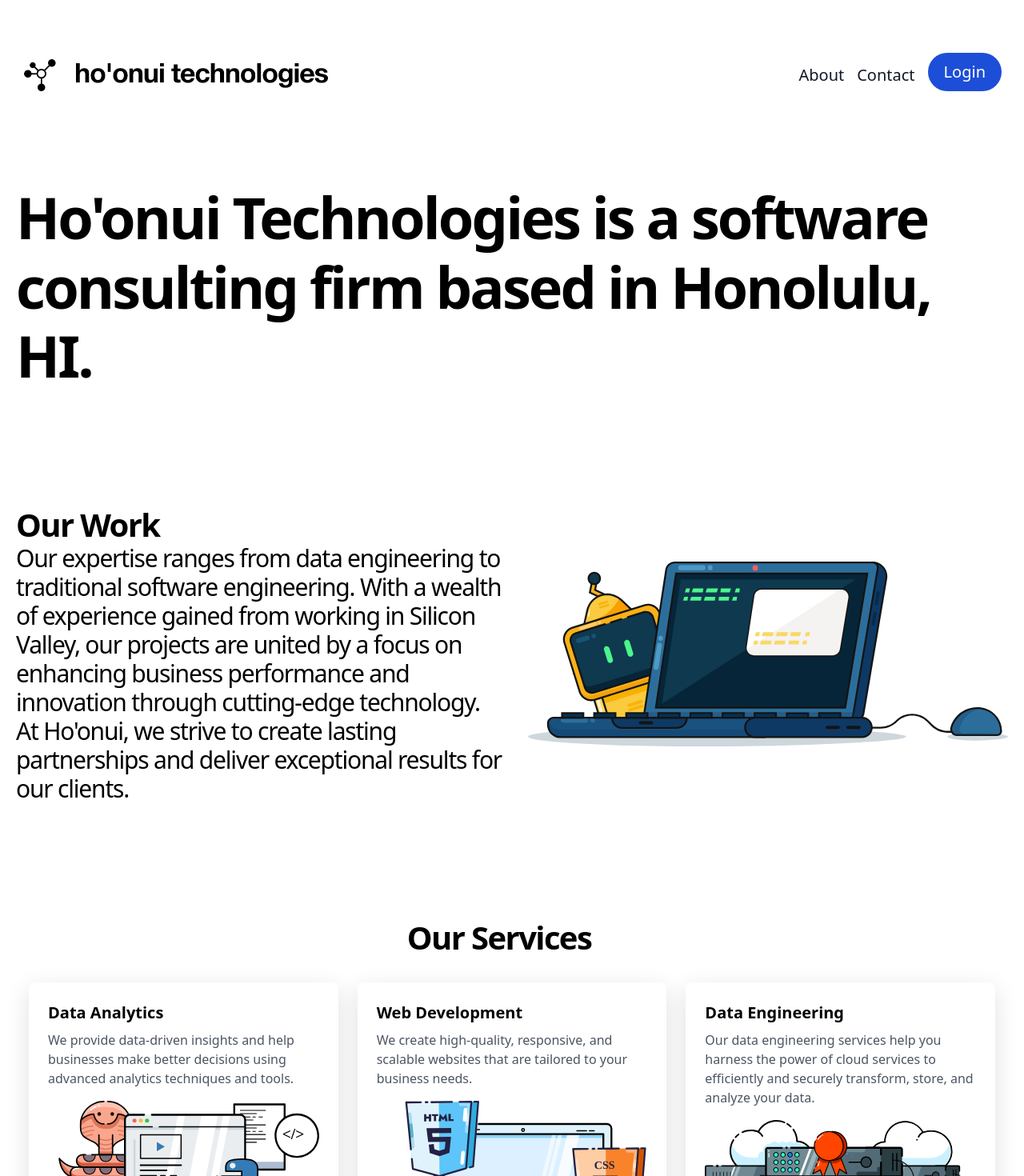
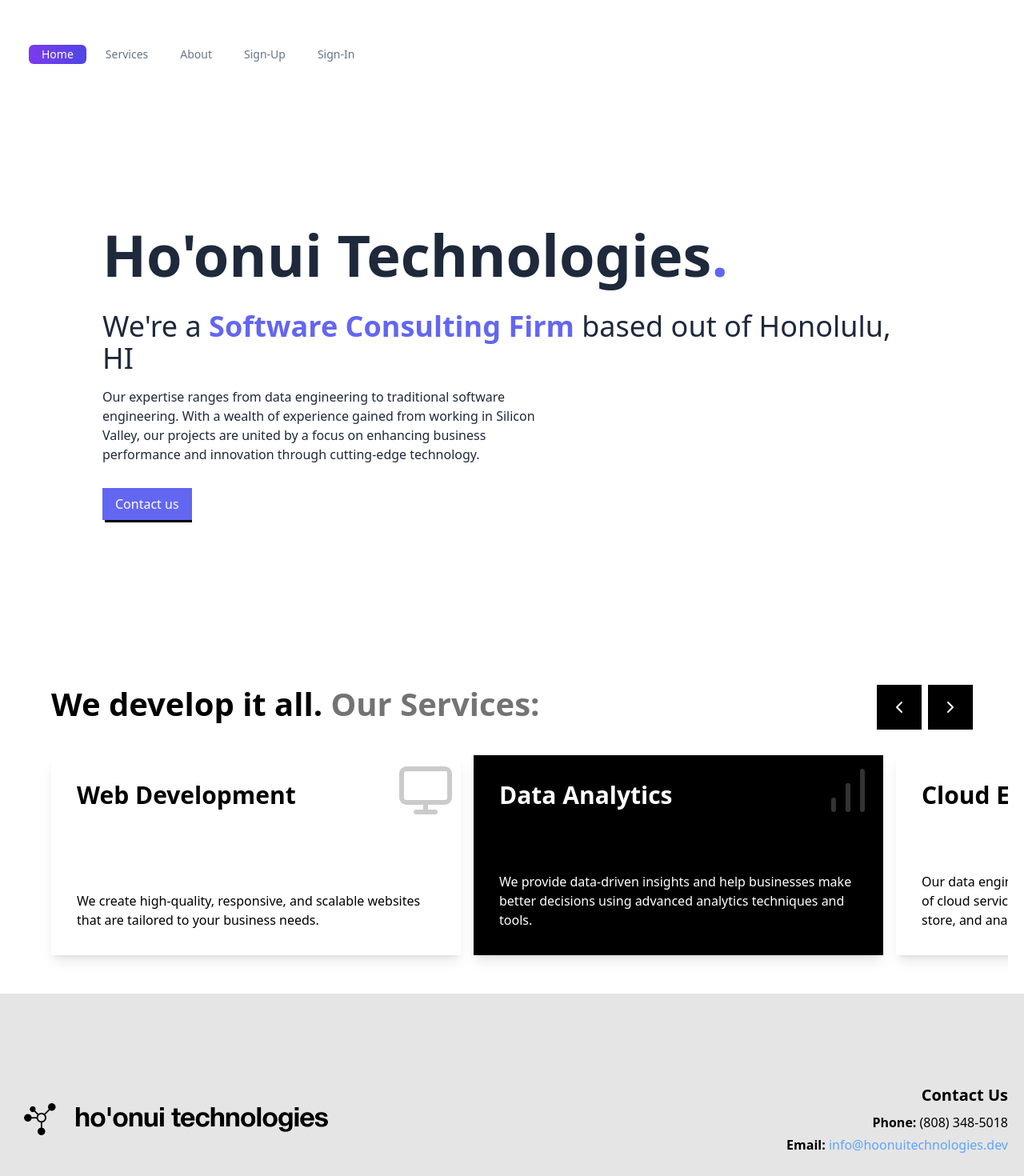
Before and after one commit to Ho-onui-Technologies/hoonui-app, a Next.js app: page / in a window 1280 px wide. Shown: the top 1470 px of the page at 80% size. Built offline with nearby package versions, Linux system fonts and the light colour scheme; no server answers.

Commit message:
WIP Hover Component Overhaul

```diff
--- /dev/null
+++ b/components/landing/landing-navbar.tsx
@@ -0,0 +1,49 @@
+import { motion } from "framer-motion";
+import { useState } from "react";
+
+const tabs = ["Home", "Services", "About", "Sign-Up", "Sign-In"];
+
+const ChipTabs = () => {
+  const [selected, setSelected] = useState(tabs[0]);
+
+  return (
+    <div className="px-4 py-14 flex items-center flex-wrap gap-2">
+      {tabs.map((tab) => (
+        <Chip
+          text={tab}
+          selected={selected === tab}
+          setSelected={setSelected}
+          key={tab}
+        />
+      ))}
+    </div>
+  );
+};
+
+const Chip = ({
+  text,
+  selected,
+  setSelected,
+}) => {
+  return (
+    <button
+      onClick={() => setSelected(text)}
+      className={`${
+        selected
+          ? "text-white"
+          : "text-slate-500 hover:text-slate-200 hover:bg-slate-500"
+      } text-sm transition-colors px-4 py-0.5 rounded-md relative`}
+    >
+      <span className="relative z-10">{text}</span>
+      {selected && (
+        <motion.span
+          layoutId="pill-tab"
+          transition={{ type: "spring", duration: 0.5 }}
+          className="absolute inset-0 z-0 bg-gradient-to-r from-violet-600 to-indigo-600 rounded-md"
+        ></motion.span>
+      )}
+    </button>
+  );
+};
+
+export default ChipTabs;
--- a/components/landing/landing.tsx
+++ b/components/landing/landing.tsx
@@ -1,41 +1,117 @@
 import Image from 'next/image';
+import { motion, useAnimation, useInView } from "framer-motion";
 import LandingHeader from './landing-header';
+import ChipTabs from './landing-navbar';
+import { useEffect, useRef, useState } from 'react';
+import {
+  FiChevronLeft,
+  FiChevronRight,
+  FiDatabase,
+  FiBarChart,
+  FiMonitor
+} from "react-icons/fi";
+import { IconType } from 'react-icons';
 
-const ServiceCard = ({ title, description, imgUrl }) => (
-  <div className="bg-white shadow-md p-6 rounded-lg">
-    <h3 className="text-xl font-bold mb-2">{title}</h3>
-    <p className="text-gray-600">{description}</p>
-    <img className="mt-4 rounded-lg" src={imgUrl} alt={`${title} illustration`} />
-  </div>
-);
+interface FeatureProps {
+  position: number;
+  index: number;
+  title: string;
+  description: string;
+  Icon: IconType;
+}
+
+const Feature = ({
+  position,
+  index,
+  title,
+  description,
+  Icon,
+}: FeatureProps) => {
+  const translateAmt =
+    position >= index ? index * 100 : index * 100 - 100 * (index - position);
+
+  return (
+    <motion.div
+      animate={{ x: `${-translateAmt}%` }}
+      transition={{
+        ease: "easeInOut",
+        duration: 0.35,
+      }}
+      className={`relative flex min-h-[250px] w-10/12 max-w-lg shrink-0 flex-col justify-between overflow-hidden p-8 shadow-lg md:w-3/5 ${index % 2 ? "bg-black text-white" : " bg-white"
+        }`}
+    >
+      <Icon className="absolute right-2 top-2 text-7xl opacity-20" />
+      <h3 className="mb-8 text-3xl font-bold">{title}</h3>
+      <p>{description}</p>
+    </motion.div>
+  );
+};
+
+interface RevealProps {
+  children: JSX.Element;
+}
+
+export const Reveal = ({ children }: RevealProps) => {
+  const ref = useRef(null);
+  const isInView = useInView(ref, { once: true });
+
+  const mainControls = useAnimation();
+  const slideControls = useAnimation();
+
+  useEffect(() => {
+    if (isInView) {
+      mainControls.start("visible");
+      slideControls.start("visible");
+    }
+  }, [isInView]);
+
+  return (
+    <div ref={ref} className="relative w-fit overflow-hidden">
+      <motion.div
+        variants={{
+          hidden: { opacity: 0, y: 75 },
+          visible: { opacity: 1, y: 0 },
+        }}
+        initial="hidden"
+        animate={mainControls}
+        transition={{ duration: 0.5, delay: 0.25 }}
+      >
+        {children}
+      </motion.div>
+      <motion.div
+        variants={{
+          hidden: { left: 0 },
+          visible: { left: "100%" },
+        }}
+        initial="hidden"
+        animate={slideControls}
+        transition={{ duration: 0.5, ease: "easeIn" }}
+        className="absolute bottom-1 left-0 right-0 top-1 z-20 bg-indigo-600"
+      />
+    </div>
+  );
+};
 
 const Intro = () => {
-  const services = [
-    {
-      title: 'Data Analytics',
-      description:
-        'We provide data-driven insights and help businesses make better decisions using advanced analytics techniques and tools.',
-      imgUrl: 'assets/da.svg',
-    },
-    {
-      title: 'Web Development',
-      description:
-        'We create high-quality, responsive, and scalable websites that are tailored to your business needs.',
-      imgUrl: 'assets/wd2.svg',
-    },
-    {
-      title: 'Data Engineering',
-      description:
-        'Our data engineering services help you harness the power of cloud services to efficiently and securely transform, store, and analyze your data.',
-      imgUrl: 'assets/de.svg',
-    },
-  ];
+  const [position, setPosition] = useState(0);
+
+  const shiftLeft = () => {
+    if (position > 0) {
+      setPosition((pv) => pv - 1);
+    }
+  };
+
+  const shiftRight = () => {
+    if (position < features.length - 1) {
+      setPosition((pv) => pv + 1);
+    }
+  };
 
   return (
     <div>
-      <LandingHeader />
+      <ChipTabs />
 
-      <section className="pt-10 pb-10 mt-16 mb-16 md:mb-12">
+      {/* <section className="pt-10 pb-10 mt-16 mb-16 md:mb-12">
         <h1 className="text-5xl md:text-7xl font-bold tracking-tighter leading-tight md:pr-8">
           Ho'onui Technologies is a software consulting firm based in Honolulu, HI.
         </h1>
@@ -60,21 +136,68 @@ const Intro = () => {
           height={500}
           alt="Javascript Illustration"
         />
+      </section> */}
+
+      <section className="text-slat-100 overflow-hidden px-8 py-24 md:px-12 md:py-32">
+        <div className="relative mx-auto max-w-5xl">
+          <div className="pointer-events-none relative z-10">
+            <Reveal>
+              <h1 className="pointer-events-auto text-5xl font-black text-slate-800 md:text-7xl">
+                Ho'onui Technologies<span className="text-indigo-500">.</span>
+              </h1>
+            </Reveal>
+            <Reveal>
+              <h2 className="pointer-events-auto my-2 text-2xl text-slate-800 md:my-4 md:text-4xl">
+                We're a{" "}
+                <span className="font-semibold text-indigo-500">
+                  Software Consulting Firm
+                </span>
+                {" "}based out of Honolulu, HI
+              </h2>
+            </Reveal>
+            <Reveal>
+              <p className="pointer-events-auto max-w-xl text-sm text-slate-800 md:text-base">
+                Our expertise ranges from data engineering to traditional software engineering.
+                With a wealth of experience gained from working in Silicon Valley, our projects
+                are united by a focus on enhancing business performance and innovation through
+                cutting-edge technology.
+              </p>
+            </Reveal>
+            <Reveal>
+              <div className="pointer-events-auto bg-white min-h-[100px] flex items-center justify-center">
+                <button className="px-4 py-2 font-medium bg-indigo-500 text-white w-fit transition-all shadow-[3px_3px_0px_black] hover:shadow-none hover:translate-x-[3px] hover:translate-y-[3px]">
+                  Contact us
+                </button>
+              </div>
+            </Reveal>
+          </div>
+        </div>
       </section>
 
-      <section className="pt-10 flex-col md:flex-row flex items-center md:justify-between mt-16 mb-16 md:mb-12">
-        <div className="container mx-auto px-4">
-          <h2 className="text-5xl md:text-5xl font-bold tracking-tighter leading-tight md:pr-8 mb-8 text-center">
-            Our Services
-          </h2>
-          <div className="grid grid-cols-1 md:grid-cols-2 lg:grid-cols-3 gap-6">
-            {services.map((service, index) => (
-              <ServiceCard
-                key={index}
-                title={service.title}
-                description={service.description}
-                imgUrl={service.imgUrl}
-              />
+      <section className="overflow-hidden px-4 py-12">
+        <div className="mx-auto max-w-6xl">
+          <div className="mb-8 flex justify-between gap-4">
+            <h2 className="text-4xl font-bold leading-[1.2] md:text-5xl">
+              We develop it all. <span className="text-neutral-500">Our Services:</span>
+            </h2>
+            <div className="flex gap-2">
+              <button
+                className="h-fit bg-black p-4 text-2xl text-white transition-colors hover:bg-neutral-700"
+                onClick={shiftLeft}
+              >
+                <FiChevronLeft />
+              </button>
+              <button
+                className="h-fit bg-black p-4 text-2xl text-white transition-colors hover:bg-neutral-700"
+                onClick={shiftRight}
+              >
+                <FiChevronRight />
+              </button>
+            </div>
+          </div>
+          <div className="flex gap-4">
+            {features.map((feat, index) => (
+              <Feature {...feat} key={index} position={position} index={index} />
             ))}
           </div>
         </div>
@@ -84,3 +207,24 @@ const Intro = () => {
 }
 
 export default Intro
+
+const features = [
+  {
+    title: "Web Development",
+    Icon: FiMonitor,
+    description:
+      "We create high-quality, responsive, and scalable websites that are tailored to your business needs.",
+  },
+  {
+    title: "Data Analytics",
+    Icon: FiBarChart,
+    description:
+      "We provide data-driven insights and help businesses make better decisions using advanced analytics techniques and tools.",
+  },
+  {
+    title: "Cloud Engineering",
+    Icon: FiDatabase,
+    description:
+      "Our data engineering services help you harness the power of cloud services to efficiently and securely transform, store, and analyze your data.",
+  }
+];
--- a/package.json
+++ b/package.json
@@ -13,11 +13,13 @@
     "@vercel/analytics": "^1.0.2",
     "classnames": "^2.3.1",
     "date-fns": "^2.28.0",
+    "framer-motion": "^10.16.5",
     "gray-matter": "^4.0.3",
     "micro": "^10.0.1",
-    "next": "latest",
+    "next": "^14.0.3",
     "react": "^18.2.0",
     "react-dom": "^18.2.0",
+    "react-icons": "^4.12.0",
     "remark": "^14.0.2",
     "remark-html": "^15.0.1",
     "svix": "^0.85.1",
```
Also changed, not shown: 1 other file (tests, documents, lock files or other folders).
